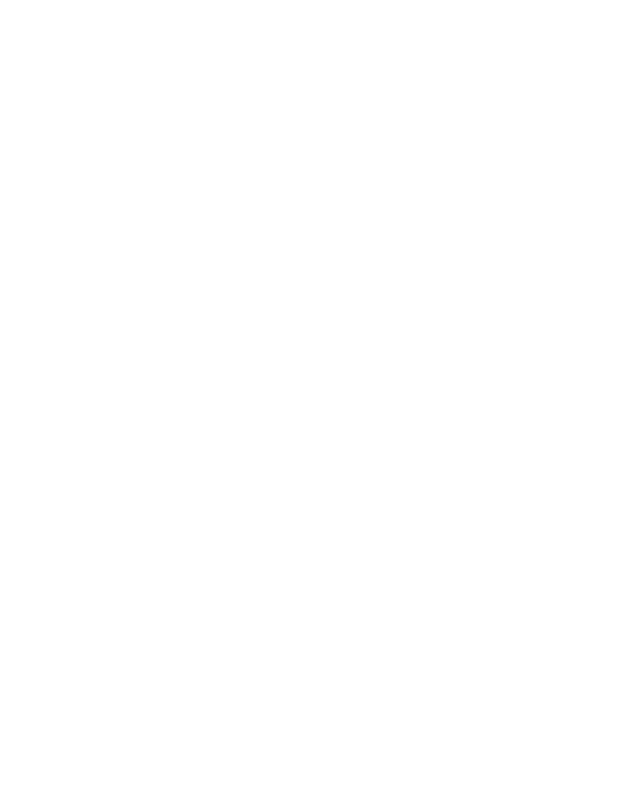
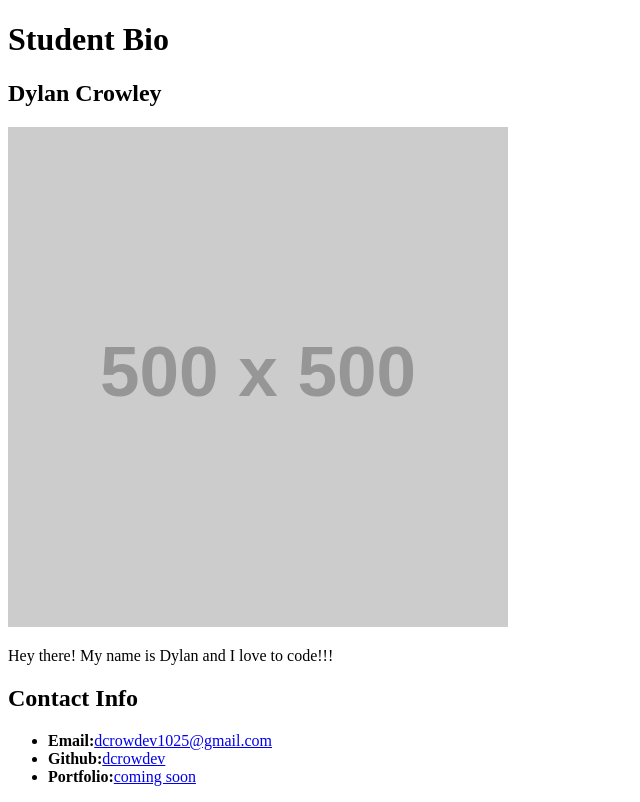
Before and after one commit to dcrowdev/first-day-repo, a plain HTML site: page index.html in a window 1280 px wide. Shown: the whole page, without its empty margins (0-640 px from the left). Drawn offline with Linux system fonts and the light colour scheme; placeholder pictures from the web are drawn by us.

Commit message:
added to html

```diff
--- a/index.html
+++ b/index.html
@@ -7,6 +7,18 @@
     <title>Document</title>
 </head>
 <body>
-
+    <h1>Student Bio</h1>
+    <section>
+        <h2>Dylan Crowley</h2>
+         <img src="https://via.placeholder.com/500" alt="placeholder image"/>
+           <p>Hey there! My name is Dylan and I love to code!!!</p>
+    </section>
+    <section>
+        <h2>Contact Info</h2>
+            <ul>
+                <li><strong>Email:</strong><a href="#">dcrowdev1025@gmail.com</a></li>
+                <li><strong>Github:</strong><a href="#">dcrowdev</a></li>
+                <li><strong>Portfolio:</strong><a href="#">coming soon</a></li>
+    </section>
 </body>
 </html>
```
